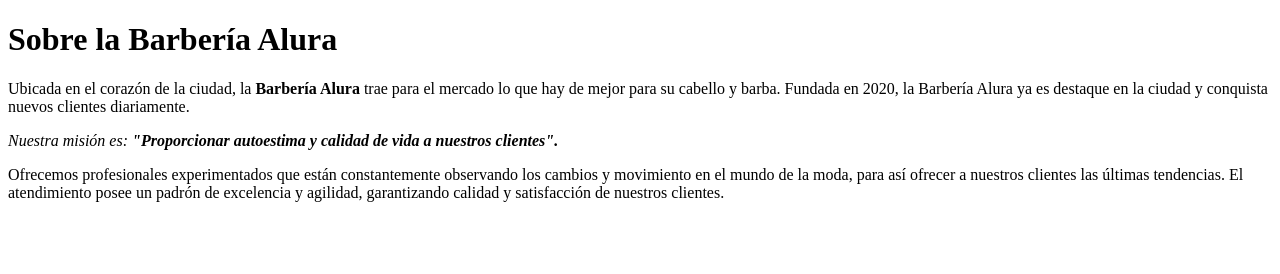
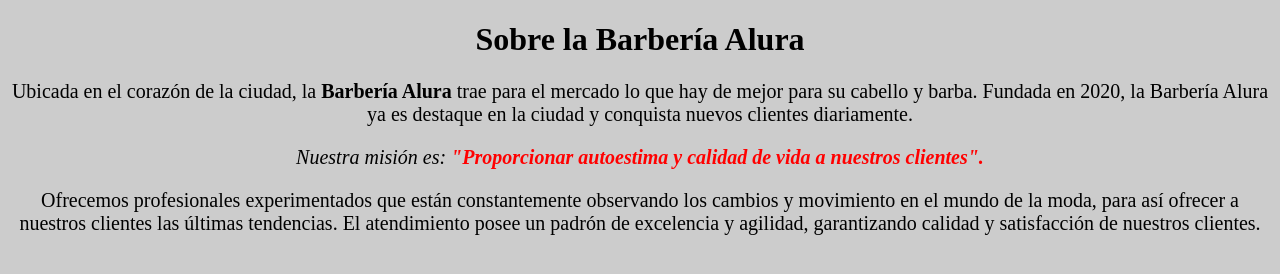
Before and after one commit to JeffryCoder/oneAlura, a plain HTML site: page htmlYCSS/index.html in a window 1280 px wide. Drawn offline with Linux system fonts and the light colour scheme.

Commit message:
Se ha realizado el ejercicio hasta la parte 3

```diff
--- a/htmlYCSS/index.html
+++ b/htmlYCSS/index.html
@@ -4,10 +4,11 @@
     <head>
         <meta charset="UTF-8">
         <title>Barbería Alura</title>
+        <link rel="stylesheet" href="style.css">
     </head>
 
     <body>
-    <h1>Sobre la Barbería Alura</h1>
+    <h1 style="text-align: center;">Sobre la Barbería Alura</h1>
 
     <p>
         Ubicada en el corazón de la ciudad, la <strong>Barbería Alura</strong> trae para el mercado lo que hay de mejor para su cabello y barba. Fundada en 2020, la Barbería Alura ya es destaque en la ciudad y conquista nuevos clientes diariamente.
--- /dev/null
+++ b/htmlYCSS/style.css
@@ -0,0 +1,11 @@
+body {
+    background: #CCCCCC;
+}
+p {
+    font-size: 20px;
+    text-align: center;
+}
+em strong {
+
+    color:red;
+}
```
